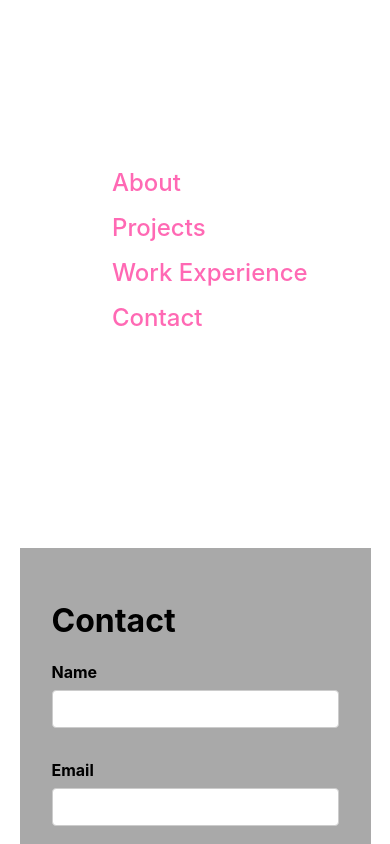
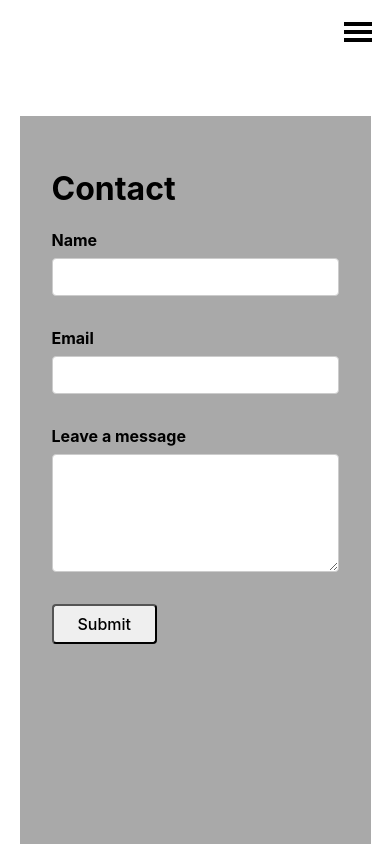
Before and after one commit to ChrisPimenta/my-portfolio, a Next.js app: page /contact in a window 390 px wide. Shown: the top 844 px of the page. Built offline with nearby package versions, Linux system fonts and the light colour scheme.

Commit message:
Fix menu style and functionality

```diff
--- a/components/layout/Layout.tsx
+++ b/components/layout/Layout.tsx
@@ -1,4 +1,3 @@
-/** @jsxImportSource @emotion/react */
 import MainNavigation from './MainNavigation';
 import { PropsWithChildren } from 'react';
 import { css } from '@emotion/react';
--- /dev/null
+++ b/components/layout/MainNavigation.module.css
@@ -0,0 +1,57 @@
+.navbar {
+    background-color: #ffffff2d;
+    padding: 2rem;
+    text-align: right;
+}
+
+.navbar ul {
+    display: flex;
+    justify-content: center;
+}
+
+.navbar a {
+    text-decoration: none;
+    color: hotpink;
+    font-weight: 500;
+    font-size: 1.5rem;
+    margin-left: 1rem;
+    margin-right: 1rem;
+}
+
+.navbar label,
+.navbar input {
+    display: none;
+}
+
+.icon {
+    height: 2rem;
+    width: 2rem;
+}
+
+@media screen and (max-width: 600px) {
+    .navbar {
+        padding: 1rem;
+    }
+
+    .menu {
+        /* width: 100%; */
+        max-height: 0;
+        overflow: hidden;
+    }
+
+    .navbar ul {
+        flex-direction: column;
+        align-items: center;
+        padding: 0rem 2rem 0rem 2rem;
+    }
+
+    .navbar label {
+        display: inline-flex;
+        align-items: center;
+        cursor: pointer;
+    }
+
+    .navbar input:checked~.menu {
+        max-height: 100%;
+    }
+}
--- a/components/layout/MainNavigation.tsx
+++ b/components/layout/MainNavigation.tsx
@@ -1,50 +1,41 @@
-/** @jsxImportSource @emotion/react */
 import Link from 'next/link';
-import styled from '@emotion/styled';
-import { css } from '@emotion/react';
+import classes from './MainNavigation.module.css'
+import { GiHamburgerMenu } from 'react-icons/gi';
+import { AiOutlineClose } from 'react-icons/ai'
+import React, { useEffect, useState } from 'react';
+import { useRouter } from 'next/router';
 
 const MainNavigation = () => {
-    // TODO: Style menu properly and have it responsive as a burger menu
-    // Move styles to own file groupings and add global styles
-    // Design system to have golbal media queries (S, M L) and brand colors typography etc
-    const NavbarLink = styled(Link)`
-        color: hotpink;
-        font-weight: 500;
-        padding: 0.5rem 4rem;
-        font-size: 24px;
-        display: inline-block;
-    `
+    const [menuOpen, setMenuOpen] = useState<boolean>(false);
+    const { pathname } = useRouter();
+
+    const onChangeHandler = (event: React.ChangeEvent<HTMLInputElement>) => {
+        setMenuOpen(event.target.checked);
+    }
+
+    // Close menu on navigating to a new path
+    useEffect(() => {
+        setMenuOpen(false);
+    }, [pathname])
 
     return (
-        <header
-            css={css`
-                width: 100%;
-                height: 5rem;
-                padding: 1rem;
-                display: flex;
-                flex-direction: row;
-                justify-content: center;
-                align-items: center;
-                background-color: #ffffff2d;
-                @media (max-width: 1024px) {
-                    padding: 0.25rem;
-                }
-                @media (max-width: 700px) {
-                    height: 500px;
-                    flex-direction: column;
-                }
-            `}
-        >
-            <nav
-                css={css`
-                padding: 0.25rem;
-            `}>
-                <ul>
-                    <NavbarLink href="/about">About</NavbarLink>
-                    <NavbarLink href="/projects">Projects</NavbarLink>
-                    <NavbarLink href="/experience">Work Experience</NavbarLink>
-                    <NavbarLink href="/contact">Contact</NavbarLink>
-                </ul>
+        <header>
+            <nav className={classes.navbar}>
+                <input type="checkbox" id="toggler" onChange={onChangeHandler} checked={menuOpen} />
+                <label htmlFor="toggler">
+                    {menuOpen ?
+                        <AiOutlineClose className={classes.icon} /> :
+                        <GiHamburgerMenu className={classes.icon} />
+                    }
+                </label>
+                <div className={classes.menu}>
+                    <ul>
+                        <Link href="/about">About</Link>
+                        <Link href="/projects">Projects</Link>
+                        <Link href="/experience">Work Experience</Link>
+                        <Link href="/contact">Contact</Link>
+                    </ul>
+                </div>
             </nav>
         </header>
     )
--- a/package.json
+++ b/package.json
@@ -21,6 +21,7 @@
     "react": "18.2.0",
     "react-dom": "18.2.0",
     "react-hook-form": "^7.15.3",
+    "react-icons": "^4.7.1",
     "typescript": "4.9.3",
     "yup": "^0.32.11"
   },
--- a/pages/_app.tsx
+++ b/pages/_app.tsx
@@ -1,6 +1,6 @@
 import '../styles/globals.css'
 import type { AppProps } from 'next/app'
-import Layout from '../components/layout/Layout'
+import Layout from '../components/Layout/Layout'
 
 export default function App({ Component, pageProps }: AppProps) {
   return (
```
Also changed, not shown: 1 other file (tests, documents, lock files or other folders).
